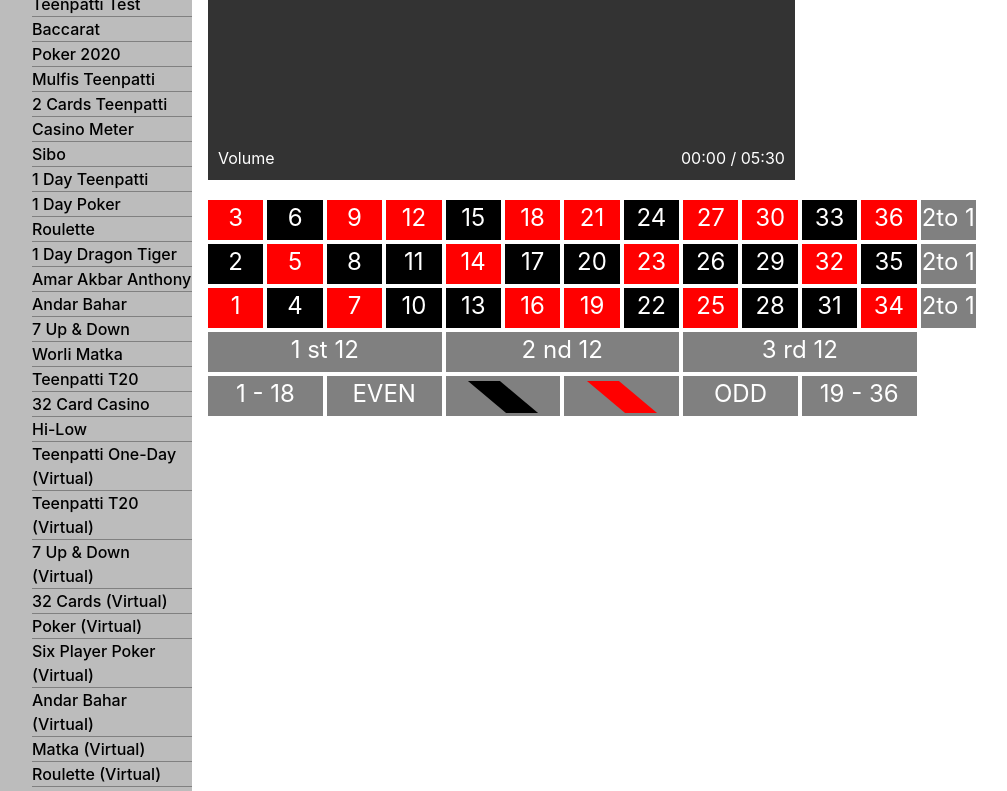
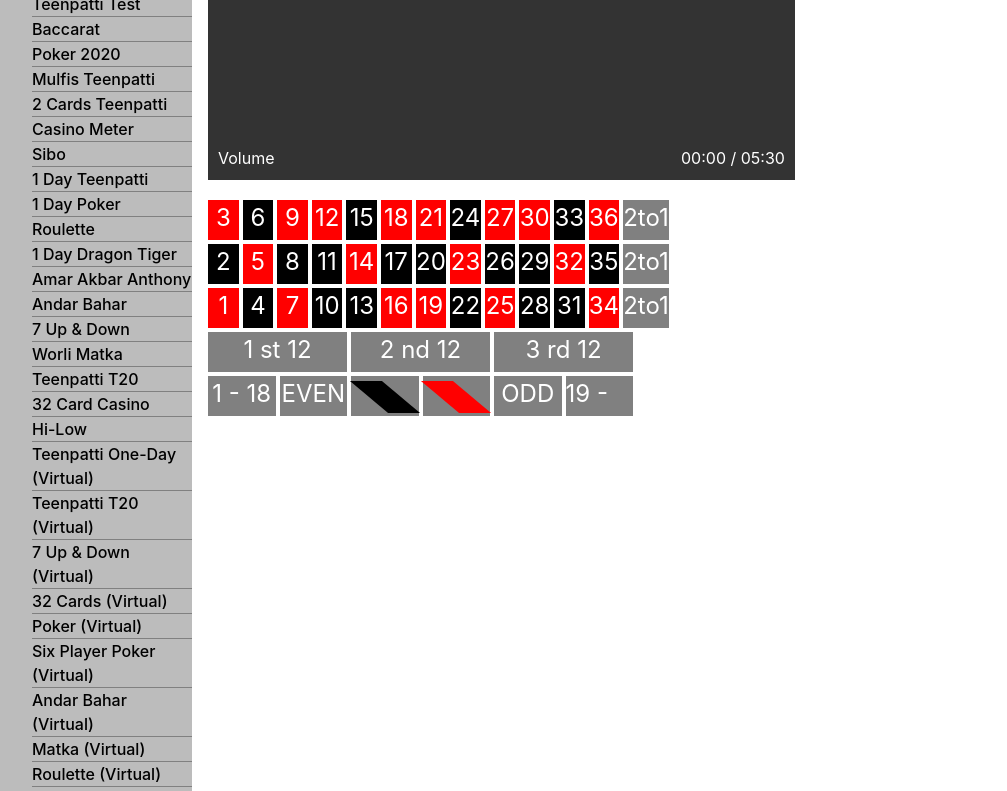
Before and after one commit to Akshaybaiswaree/Mahalaxmi, a React (Vite) app: page /Rouette in a window 1280 px wide. Shown: the part 470-1261 px from the top of the page, without its empty margins (0-1007 px from the left). Built offline with nearby package versions, Linux system fonts and the light colour scheme.

Commit message:
New Game added

```diff
--- a/src/Component/Home/Games/Rouette.jsx
+++ b/src/Component/Home/Games/Rouette.jsx
@@ -18,26 +18,32 @@ import {
   Button,
   WrapItem,
   HStack,
-    Grid,GridItem
+  Grid,
+  GridItem,
+  Wrap,
+  Stack,
+  useBreakpointValue,
 } from "@chakra-ui/react";
-  import Card from './Card'
+import Card from "./Card";
 import { Icon } from "@iconify/react";
-  import { AspectRatio} from "@chakra-ui/react";
-  import video from '../Games/GameVideo/Roullete.mp4'
+import { AspectRatio } from "@chakra-ui/react";
+import video from "../Games/GameVideo/Roullete.mp4";
 
 const Roulette = () => {
+  const stackDirection = useBreakpointValue ({base:'column', md: 'row', lg: 'row'});
+
+
   return (
     <>
       <ChakraProvider>
         {/* {/ AsideSection /} */}
-          <Box width={{base:"85%",lg:"100%"}}>
+        <Box width={{ base: "85%", lg: "100%" }}>
           <Flex
             direction={{ base: "column", md: "row" }}
             justify="space-evenly"
             Flex="wrap"
             gap={5}
           >
-
             <Box
               Flex="1"
               bgColor="#333"
@@ -45,10 +51,9 @@ import {
               alignItems="center"
               justifyContent="center"
               position="relative"
-            width={{ base: "125%", md: "105%", lg: "70%" }}
+              width={{ base: "121%", md: "105%", lg: "70%" }}
               height={{ base: "auto", md: "500px" }}
               p={2}
-
             >
               <AspectRatio
                 width="100%"
@@ -61,7 +66,6 @@ import {
                   src={video}
                   allowFullScreen
                   style={{ objectFit: "cover", borderRadius: "10px" }}
-
                 />
               </AspectRatio>
               <Flex
@@ -91,8 +95,7 @@ import {
             </Box>
 
             {/* {/ SmallAsideSection /} */}
-              <Accordion width={{base: "125%", md: "105%", lg: "50%" }}>
-
+            <Accordion width={{ base: "120%", md: "105%", lg: "50%" }}>
               <AccordionItem bg="#092844" color="white" borderLeftRadius="5">
                 <h2>
                   <AccordionButton>
@@ -104,7 +107,6 @@ import {
                 </h2>
                 <AccordionPanel pb={4} bg="white" color="black">
                   <Flex justify="Flex-start" align="center">
-
                     <Box
                       width="2rem"
                       height="2rem"
@@ -315,9 +317,6 @@ import {
                         29
                       </Text>
                     </Box>
-
-
-
                   </Flex>
                 </AccordionPanel>
               </AccordionItem>
@@ -331,12 +330,8 @@ import {
                     <AccordionIcon />
                   </AccordionButton>
                 </h2>
-                  <AccordionPanel>
-
-                  </AccordionPanel>
+                <AccordionPanel></AccordionPanel>
               </AccordionItem>
-
-
 
               <AccordionItem bg="#092844" color="white" borderLeftRadius="5">
                 <h2>
@@ -384,27 +379,277 @@ import {
                 bg="white"
                 borderBottom="1px"
                 borderBottomColor="gray.200"
-                  base= "125%" md= "105%" lg= "50%"
+                base="100%"
+                md="105%"
+                lg="50%"
               >
                 <Text textAlign="center">No records Found</Text>
-
-
               </Box>
-
-
-
-
             </Accordion>
           </Flex>
         </Box>
 
         {/* {/ rullete numbers /} */}
-          <Box width={{ base: "125%", md: "105%", lg: "75%" }} height="400px" mt={5}>
+
+        {/* <Stack  >
+
+          <HStack direction={stackDirection} spacing="2px" >
+          <Grid >
+         <Box w="40px" h="80px" bg="yellow.200" justifyContent="space-between" >
+            <center >1-18</center>
+          </Box>
+          <Box w="40px" h="80px" bg="tomato" align = "center" textAlign="center">
+            2
+          </Box>
+          <Box w="40px" h="80px" bg="pink.100">
+            3
+          </Box>
+          <Box w="40px" h="80px" bg="yellow.200">
+            1
+          </Box>
+          <Box w="40px" h="80px" bg="tomato">
+            2
+          </Box>
+          <Box w="40px" h="80px" bg="pink.100">
+            3
+          </Box>
+
+         </Grid>
+
+         <Grid>
+         <Box w="40px" h="160px" bg="yellow.200">
+            1
+          </Box>
+
+          <Box w="40px" h="160px" bg="pink.100">
+            2
+          </Box>
+
+          <Box w="40px" h="160px" bg="tomato">
+            3
+          </Box>
+
+
+         </Grid>
+
+
+         <Grid gap={2}>
+
+         <Flex>
+
+         <Box w="50px" h="40px" bg="tomato">
+            3
+          </Box>
+          <Box w="50px" h="40px" bg="tomato">
+            3
+          </Box>
+          <Box w="50px" h="40px" bg="tomato">
+            3
+          </Box>
+
+
+
+         </Flex>
+         <Flex>
+
+          <Box w="50px" h="40px" bg="tomato">
+             3
+           </Box>
+           <Box w="50px" h="40px" bg="tomato">
+             3
+           </Box>
+           <Box w="50px" h="40px" bg="tomato">
+             3
+           </Box>
+
+
+
+          </Flex>
+
+          <Flex>
+
+          <Box w="50px" h="40px" bg="tomato">
+             3
+           </Box>
+           <Box w="50px" h="40px" bg="tomato">
+             3
+           </Box>
+           <Box w="50px" h="40px" bg="tomato">
+             3
+           </Box>
+
+
+
+          </Flex>
+
+          <Flex>
+
+          <Box w="50px" h="40px" bg="tomato">
+             3
+           </Box>
+           <Box w="50px" h="40px" bg="tomato">
+             3
+           </Box>
+           <Box w="50px" h="40px" bg="tomato">
+             3
+           </Box>
+
+
+
+          </Flex>
+          <Flex>
+
+          <Box w="50px" h="40px" bg="tomato">
+             3
+           </Box>
+           <Box w="50px" h="40px" bg="tomato">
+             3
+           </Box>
+           <Box w="50px" h="40px" bg="tomato">
+             3
+           </Box>
+
+
+
+          </Flex>
+          <Flex>
+
+          <Box w="50px" h="40px" bg="tomato">
+             3
+           </Box>
+           <Box w="50px" h="40px" bg="tomato">
+             3
+           </Box>
+           <Box w="50px" h="40px" bg="tomato">
+             3
+           </Box>
+
+
+
+          </Flex>
+          <Flex>
+
+          <Box w="50px" h="40px" bg="tomato">
+             3
+           </Box>
+           <Box w="50px" h="40px" bg="tomato">
+             3
+           </Box>
+           <Box w="50px" h="40px" bg="tomato">
+             3
+           </Box>
+
+
+
+          </Flex>
+          <Flex>
+
+          <Box w="50px" h="40px" bg="tomato">
+             3
+           </Box>
+           <Box w="50px" h="40px" bg="tomato">
+             3
+           </Box>
+           <Box w="50px" h="40px" bg="tomato">
+             3
+           </Box>
+
+
+
+          </Flex>
+          <Flex>
+
+          <Box w="50px" h="40px" bg="tomato">
+             3
+           </Box>
+           <Box w="50px" h="40px" bg="tomato">
+             3
+           </Box>
+           <Box w="50px" h="40px" bg="tomato">
+             3
+           </Box>
+
+
+
+          </Flex>
+          <Flex>
+
+          <Box w="50px" h="40px" bg="tomato">
+             3
+           </Box>
+           <Box w="50px" h="40px" bg="tomato">
+             3
+           </Box>
+           <Box w="50px" h="40px" bg="tomato">
+             3
+           </Box>
+
+
+
+          </Flex>
+
+
+
+
+         </Grid>
 
 
 
 
 
+
+
+
+
+          </HStack>
+
+
+
+
+
+
+
+
+
+
+
+
+
+        </Stack> */}
+
+
+
+        {/* <Flex direction={stackDirection} spacing="2px"  >
+         <Box w="40px" h="80px" bg="yellow.200" justifyContent="space-between" >
+            <center >1-18</center>
+          </Box>
+          <Box w="40px" h="80px" bg="tomato" align = "center" textAlign="center">
+            2
+          </Box>
+          <Box w="40px" h="80px" bg="pink.100">
+            3
+          </Box>
+          <Box w="40px" h="80px" bg="yellow.200">
+            1
+          </Box>
+          <Box w="40px" h="80px" bg="tomato">
+            2
+          </Box>
+          <Box w="40px" h="80px" bg="pink.100">
+            3
+          </Box>
+
+         </Flex> */}
+
+
+
+
+
+
+
+<Box width={{ base: "100%", md: "105%", lg: "45%" }} height="400px" mt={5} transform={{ base: "rotate(90deg)", lg: "rotate(0deg)"}}
+position={{base:"relative",top:"20px",left: "0"}}
+>
 
 
             <Grid templateColumns='repeat(13, 1fr)' gap={1}>
@@ -470,7 +715,7 @@ import {
 
             <GridItem w='100%' h='10' bg='grey' color="white">
               <Flex justifyContent='space-around'fontSize='x-large'>
-                2to 1
+                2to1
               </Flex>
 
             </GridItem>
@@ -539,7 +784,7 @@ import {
 
             <GridItem w='100%' h='10' bg='grey' color="white">
               <Flex justifyContent='space-around'fontSize='x-large'>
-                2to 1
+                2to1
               </Flex>
 
             </GridItem>
@@ -610,14 +855,14 @@ import {
 
             <GridItem w='100%' h='10' bg='grey' color="white">
               <Flex justifyContent='space-around'fontSize='x-large'>
-                2to 1
+                2to1
               </Flex>
 
             </GridItem>
             </Grid>
 
 
-            <Grid templateColumns='repeat(13, 1fr)' gap={1}>
+            <Grid templateColumns='repeat(13, 1fr)' gap={1} >
 
 
             <GridItem w='100%' h='10' bg='grey'color="white" colSpan={4} mt={1}>
@@ -692,6 +937,15 @@ import {
 
 
           </Box>
+
+
+
+
+
+
+
+
+
       </ChakraProvider>
     </>
   );
--- a/src/Component/Home/Home.jsx
+++ b/src/Component/Home/Home.jsx
@@ -366,12 +366,23 @@ display={{base:"none", md: "flex" ,lg:"flex"}}
           </GridItem>
 
           <GridItem colSpan={{ base: 4, md: 1 }}>
-          <NavLink to="/Rouette">
+            <NavLink to = "/andarbahar">
             <Box className="custom-box">
-              <Image src={Roulette} alt="teenpatti" />
-              <Text> ROULETTE</Text>
+              <Image src={aaa} alt="teenpatti" />
+              <span> AMAR AKBAR ANTHONY</span>
             </Box>
 
+            </NavLink>
+
+          </GridItem>
+
+
+             <GridItem colSpan={{ base: 4, md: 1 }}>
+             <NavLink to = "/andarbahar">
+            <Box className="custom-box">
+              <Image src={Teenpatti} alt="teenpatti" />
+              <span> TEENPATTI T20</span>
+            </Box>
             </NavLink>
           </GridItem>
 
@@ -381,9 +392,17 @@ display={{base:"none", md: "flex" ,lg:"flex"}}
               <Image src={DragonTiger} alt="teenpatti" />
               <span> 1 DAY DRAGON TIGER </span>
             </Box>
+            </NavLink>
+          </GridItem>
+
+          <GridItem colSpan={{ base: 4, md: 1 }}>
+          <NavLink to="/Rouette">
+            <Box className="custom-box">
+              <Image src={Roulette} alt="teenpatti" />
+              <Text> ROULETTE</Text>
+            </Box>
 
             </NavLink>
-
           </GridItem>
 
           <GridItem colSpan={{ base: 4, md: 1 }}>
@@ -495,12 +514,7 @@ display={{base:"none", md: "flex" ,lg:"flex"}}
             </Box>
           </GridItem>
 
-          <GridItem colSpan={{ base: 4, md: 1 }}>
-            <Box className="custom-box">
-              <Image src={aaa} alt="teenpatti" />
-              <span> AMAR AKBAR ANTHONY</span>
-            </Box>
-          </GridItem>
+
 
           <GridItem colSpan={{ base: 4, md: 1 }}>
             <Box className="custom-box">
@@ -546,12 +560,7 @@ display={{base:"none", md: "flex" ,lg:"flex"}}
             </Box>
           </GridItem>
 
-          <GridItem colSpan={{ base: 4, md: 1 }}>
-            <Box className="custom-box">
-              <Image src={Teenpatti} alt="teenpatti" />
-              <span> TEENPATTI T20</span>
-            </Box>
-          </GridItem>
+
 
           <GridItem colSpan={{ base: 4, md: 1 }}>
             <Box className="custom-box">
```
Lines whose indentation alone changed are shown as unchanged.
